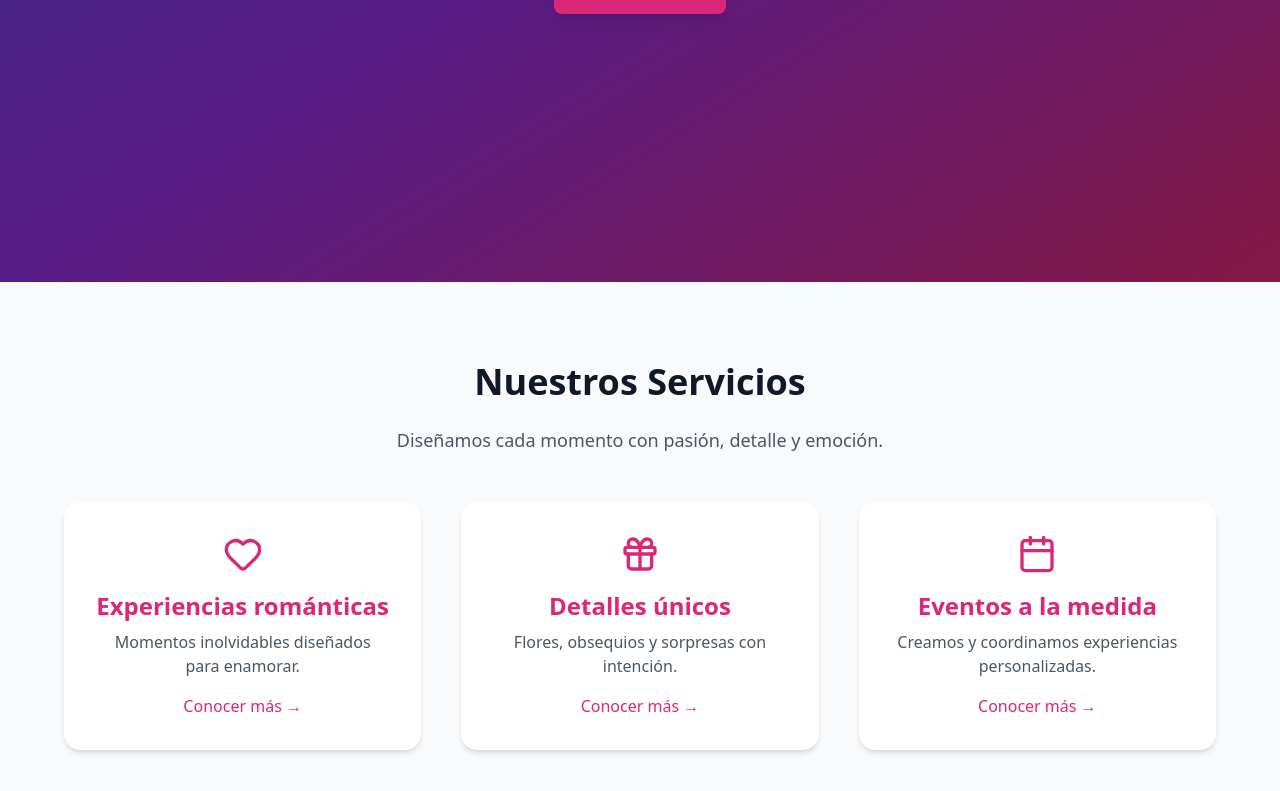
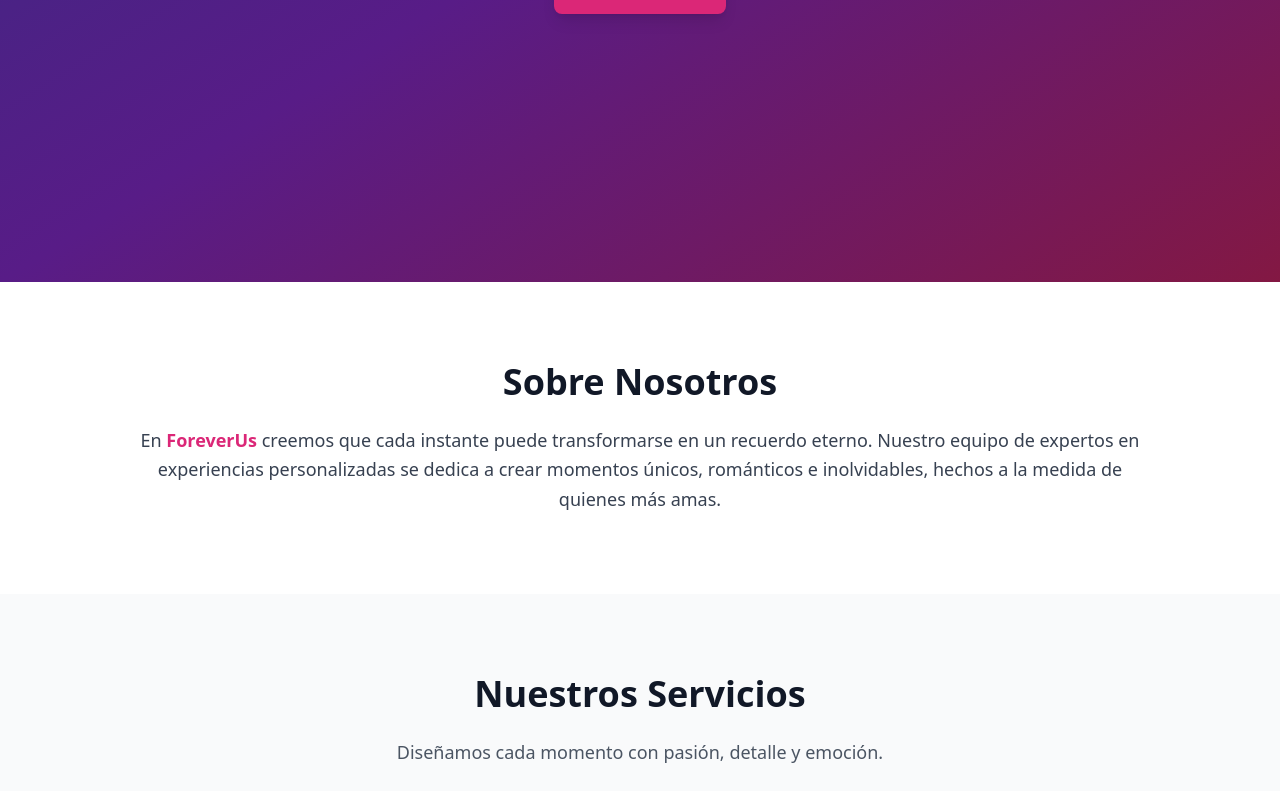
Before and after one commit to keykun456/ForeverUs, a Next.js app: page /home in a window 1280 px wide. Shown: the part 582-1373 px from the top of the page. Built offline with nearby package versions, Linux system fonts and the light colour scheme.

Commit message:
🧠 Agrega sección 'Sobre Nosotros' con mensaje emocional e identidad de marca

```diff
--- /dev/null
+++ b/components/About.tsx
@@ -0,0 +1,37 @@
+// components/About.tsx
+
+import { motion } from "framer-motion";
+
+/**
+ * Componente About:
+ * Muestra una sección informativa con mensaje emocional e identidad clara.
+ */
+const About = () => {
+  return (
+    <section id="about" className="bg-white py-20 px-4 sm:px-6 lg:px-8">
+      <div className="max-w-5xl mx-auto text-center">
+        {/* 🧠 Título principal */}
+        <motion.h2
+          className="text-4xl font-extrabold text-gray-900 mb-6"
+          initial={{ opacity: 0, y: 20 }}
+          whileInView={{ opacity: 1, y: 0 }}
+          transition={{ duration: 0.5 }}
+        >
+          Sobre Nosotros
+        </motion.h2>
+
+        {/* 💡 Texto emocional con animación suave */}
+        <motion.p
+          className="text-lg text-gray-700 leading-relaxed"
+          initial={{ opacity: 0 }}
+          whileInView={{ opacity: 1 }}
+          transition={{ delay: 0.3 }}
+        >
+          En <span className="font-semibold text-pink-600">ForeverUs</span> creemos que cada instante puede transformarse en un recuerdo eterno. Nuestro equipo de expertos en experiencias personalizadas se dedica a crear momentos únicos, románticos e inolvidables, hechos a la medida de quienes más amas.
+        </motion.p>
+      </div>
+    </section>
+  );
+};
+
+export default About;
--- a/pages/home.tsx
+++ b/pages/home.tsx
@@ -4,6 +4,8 @@ import Navbar from "@/components/Navbar"; // 👉 Importa el navbar reutilizable
 import Hero from "@/components/Hero"; // 👉 Importa el Hero reutilizable
 import ContactForm from "@/components/ContactForm"; // 👉 Componente de formulario
 import Services from "@/components/Services"; // 🧩 Importa la nueva sección de servicios
+import About from "@/components/About"; // 🧠 Sección informativa
+
 
 /**
  * Página principal Home:
@@ -19,6 +21,9 @@ export default function Home() {
 		{/* 🎉 Hero animado como componente */}
 		<Hero />
 
+		{/* 🧠 Nueva sección de confianza */}
+		<About />
+
 		{/* 🎯 Nueva sección de servicios */}
 		<Services />
 
```
